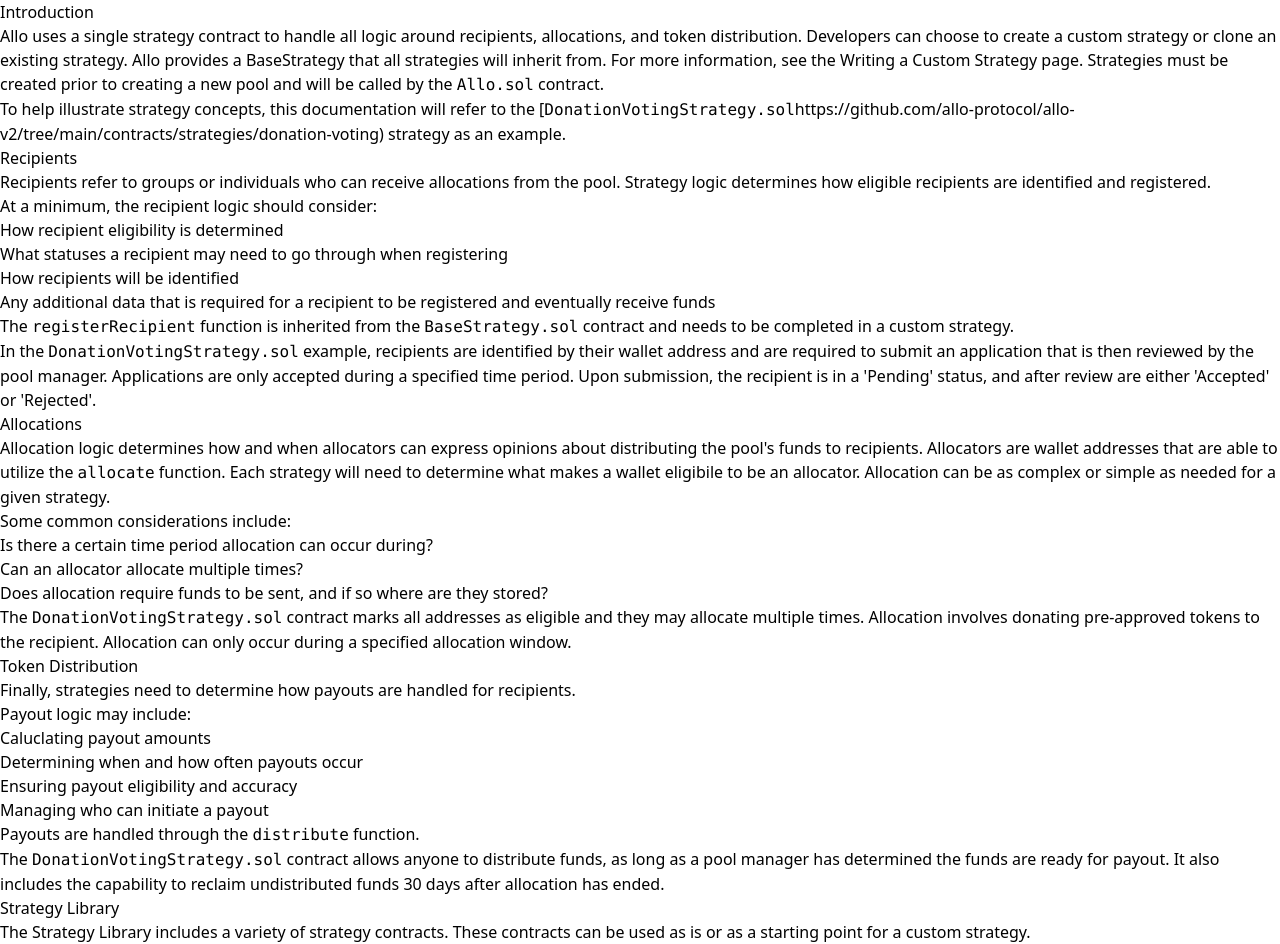
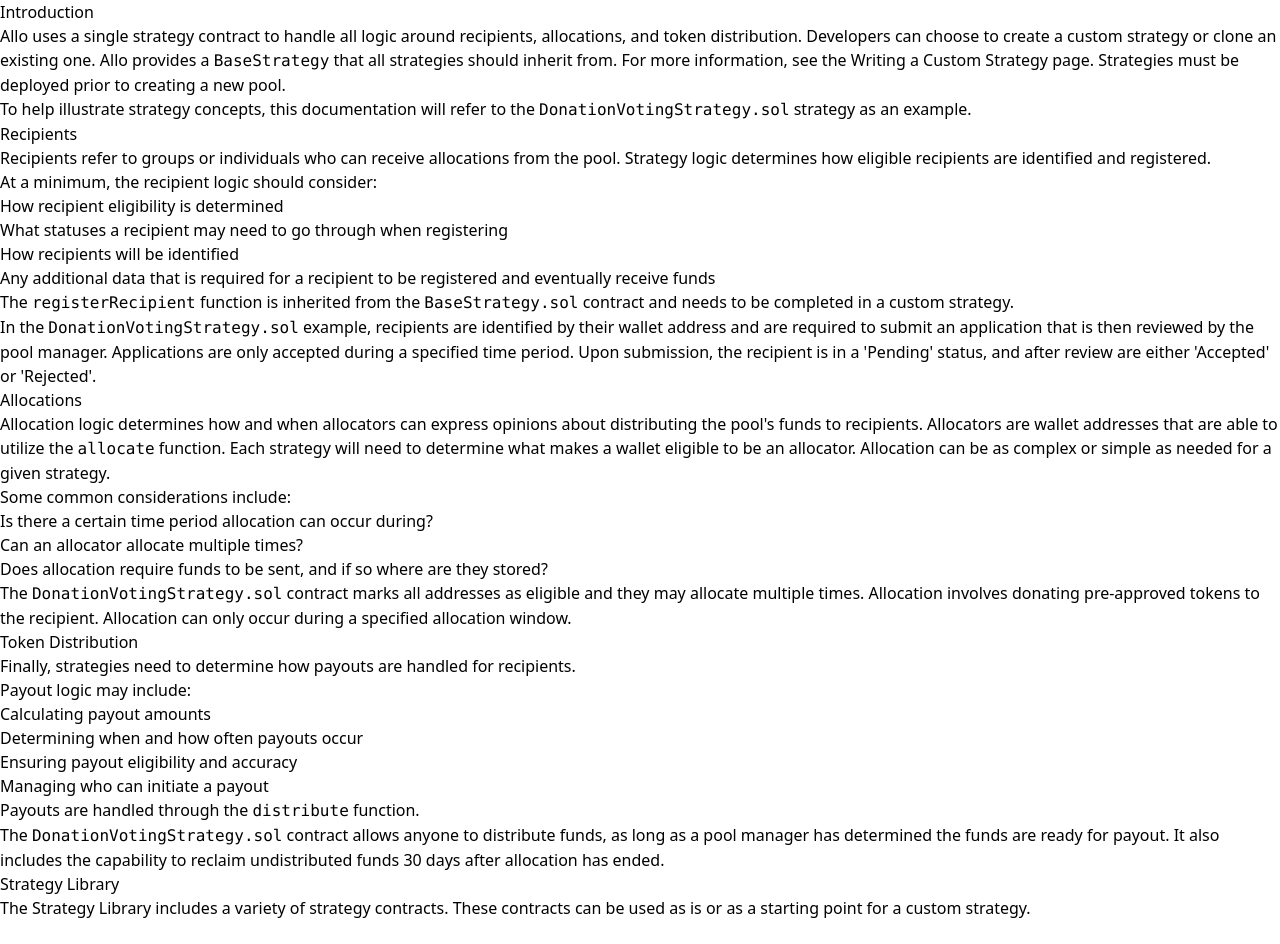
Before and after one commit to allo-protocol/docs, a Next.js app: page /strategies in a window 1280 px wide. After the commit the page ends 920 px from the top, so only its background shows below. Built offline with nearby package versions, Linux system fonts and the light colour scheme.

Commit message:
light copy changes to strategy home page

```diff
--- a/pages/strategies/index.mdx
+++ b/pages/strategies/index.mdx
@@ -9,13 +9,13 @@
 
 Allo uses a single strategy contract to handle all logic around recipients,
 allocations, and token distribution. Developers can choose to create a custom
-strategy or clone an existing strategy. Allo provides a BaseStrategy that all
-strategies will inherit from. For more information, see the [Writing a Custom
-Strategy](/writing-a-custom-strategy.md) page. Strategies must be created prior
-to creating a new pool and will be called by the `Allo.sol` contract.
+strategy or clone an existing one. Allo provides a `BaseStrategy` that all
+strategies should inherit from. For more information, see the [Writing a Custom
+Strategy](/strategies/writing-a-custom-strategy) page. Strategies must be
+deployed prior to creating a new pool.
 
 To help illustrate strategy concepts, this documentation will refer to the
-[`DonationVotingStrategy.sol`https://github.com/allo-protocol/allo-v2/tree/main/contracts/strategies/donation-voting)
+[`DonationVotingStrategy.sol`](https://github.com/allo-protocol/allo-v2/tree/main/contracts/strategies/donation-voting)
 strategy as an example.
 
 ### Recipients
@@ -45,7 +45,7 @@
 Allocation logic determines how and when allocators can express opinions about
 distributing the pool's funds to recipients. Allocators are wallet addresses
 that are able to utilize the `allocate` function. Each strategy will need to
-determine what makes a wallet eligibile to be an allocator. Allocation can be as
+determine what makes a wallet eligible to be an allocator. Allocation can be as
 complex or simple as needed for a given strategy.
 
 Some common considerations include:
@@ -65,7 +65,7 @@
 
 Payout logic may include:
 
-* Caluclating payout amounts
+* Calculating payout amounts
 * Determining when and how often payouts occur
 * Ensuring payout eligibility and accuracy
 * Managing who can initiate a payout
```
